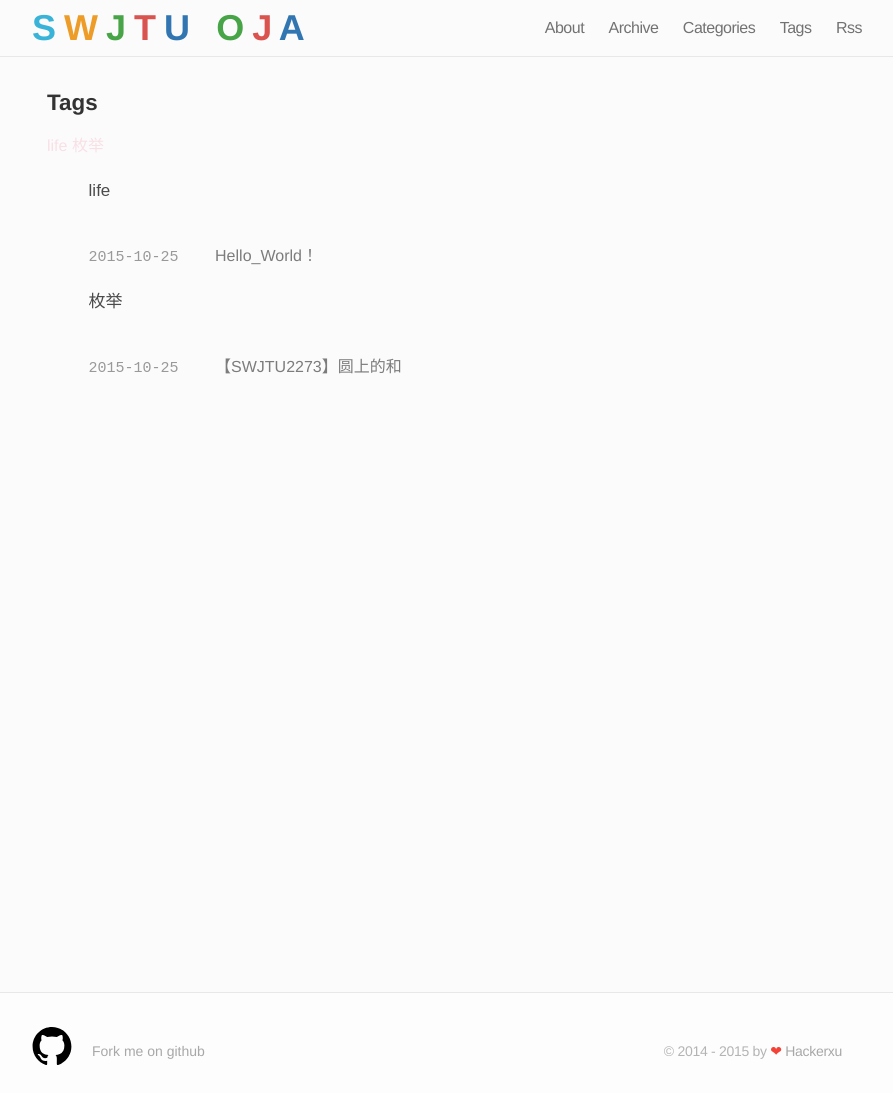
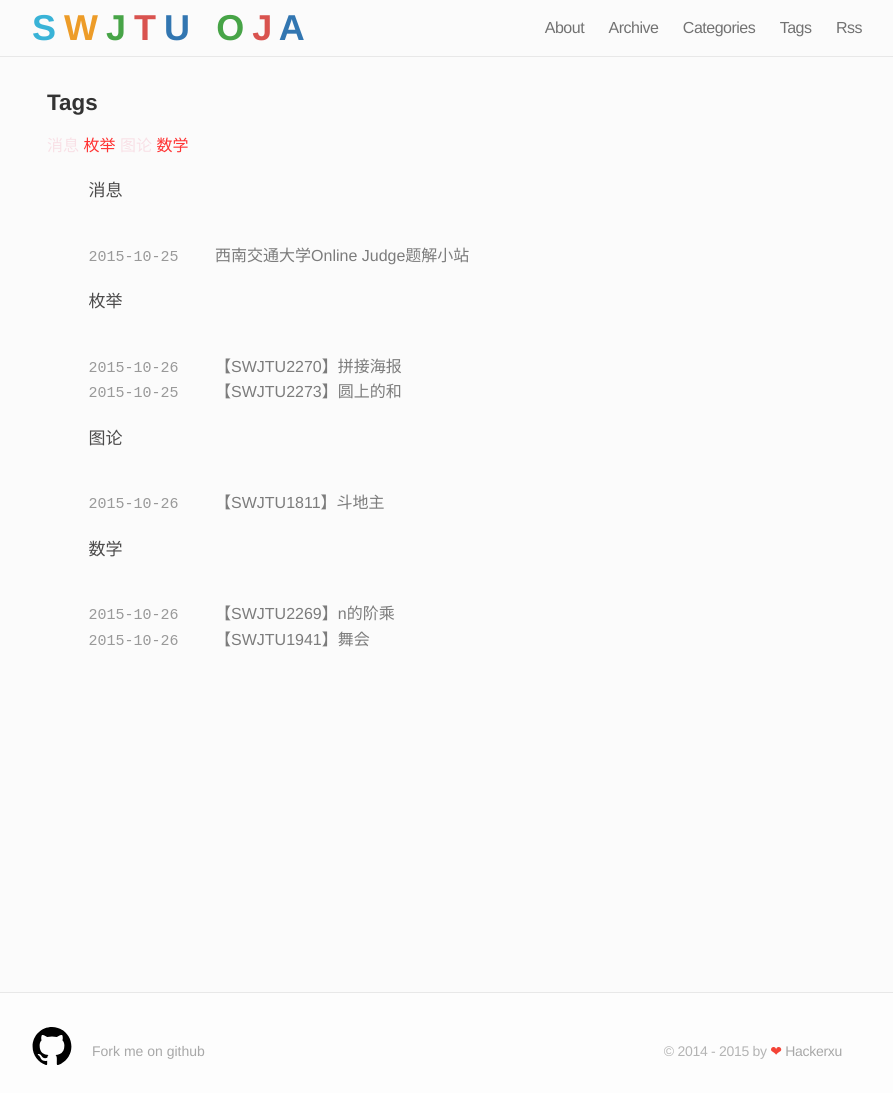
Before and after one commit to bamboohiko/swjtu-acm.github.io, a Jekyll site: the page built from tags.html, in a window 1280 px wide. Shown: the whole page, without its empty margins (193-1086 px from the left). Built offline with Jekyll 4.4.1, drawn with Linux system fonts in a browser that asks for light colours; nearby versions of some CDN libraries; Markdown is read by kramdown in place of the engine named in the settings; comment, search, counter and statistics services are not loaded; some of the changed lines change nothing that is shown.

Commit message:
update 2015-20-27 by Desgard_Duan

````diff
--- a/_posts/2015-10-25-HelloWorld.md
+++ b/_posts/2015-10-25-HelloWorld.md
@@ -1,18 +1,15 @@
 ---
 layout: post
 author: Desgard_Duan
-title: Hello_World！
+title: 西南交通大学Online Judge题解小站
 category: daily
-tag: [life]
+tag: [消息]
 ---
-Hello_World！
 
-<br />
-冬瓜的起点！
-```c++
+<code><pre>
 using namespace std;
 int main () {
-	cout << "Hello world!" << endl;
+	cout << "I love ACM!" << endl;
 	return 0;
 }
-```
+</pre></code>
--- /dev/null
+++ b/_posts/2015-10-26-SWJTU1811.md
@@ -0,0 +1,60 @@
+---
+layout: post
+author: afterstory
+title: 【SWJTU1811】斗地主
+category: 2015-2016学年西南交通大学第一次月赛
+tag: [计数]
+tag: [图论]
+---
+[题目链接](http://acm.swjtu.edu.cn/JudgeOnline/showproblem?problem_id=1811)
+
+
+我们不妨将整个认识关系转化为图来看待，将每个人作为图上的点，在认识的人之间连一条黑边，不认识的人之间连一条白边，则题目要求转化为求图中单色三角形个数，从反面考虑，只要求出费单色三角形个数，就可以间接得到非单色三角形个数。如图所示，在每个非单色三角形中，总有两个顶点连接两条异色边（在此三角形中的边），且有一个公共点的两条异色边总是唯一对应一个非单色三角形，因此如果第`i`个节点连接了`a[i]`条白边和`n - 1 - a[i]`条黑边，则这些边属于`a[i](n - 1 - a[i])`个非单色三角形，且每个非单色三角形计算了两次，则答案为
+
+> n*(n-1)*(n-2)/6 - 1/2*sigma(a[i](n-1-a[i]))’
+
+
+<div>
+<code><pre>
+#include "cstdio"
+#include "iostream"
+#include "algorithm"
+#include "sstream"
+#include "cstdlib"
+#include "cstring"
+#include "climits"
+#include "vector"
+#include "string"
+#include "ctime"
+#include "cmath"
+#include "deque"
+#include "queue"
+#include "stack"
+#include "set"
+#include "map"
+using namespace std;
+bool a[1010][1010];
+int main() {
+    int n,m;
+    while (scanf("%d%d",&n,&m) != EOF) {
+        memset(a,false,sizeof(a));
+        int from,to;
+        for (int i = 1;i <= m; i++) {
+            scanf("%d%d",&from,&to);
+            a[from][to] = a[to][from] = true;
+        }
+        int ans = 0;
+        for (int i = 1;i <= n; i++) {
+            int k = 0;
+            for (int j = 1;j <= n; j++)
+                if (a[i][j]) k++;
+            ans += k*(n-1-k);
+        }
+        ans = n*(n-1)*(n-2)/6 - ans/2;
+        printf("%d\n",ans);
+    }
+	return 0;
+}
+
+</pre></code>
+</div>
--- /dev/null
+++ b/_posts/2015-10-26-SWJTU1941.md
@@ -0,0 +1,47 @@
+---
+layout: post
+author: afterstory
+title: 【SWJTU1941】舞会
+category: 2015-2016学年西南交通大学第一次月赛
+tag: [数学]
+---
+[题目链接](http://acm.swjtu.edu.cn/JudgeOnline/showproblem?problem_id=1941)
+
+
+不妨从简单情况开始推理，当有`n`顶黑帽子时：
+`n=1`，则戴黑帽子的第一次就看到其他人都是白帽子，那么自己就肯定是黑帽子了。所以该打自己。
+`n=2`，第一次开灯后否没人打，说明黑帽不止一个，所以第二次如果有人只看到别人只有一顶黑帽子的话，就能判断自己头上是黑帽子，就该打自己，
+`n=3`,由于前两次没人打，所以至少三顶黑帽。第三次开灯后，有人打嘴巴，说明打嘴巴的人看到其他人只有两顶黑帽，所以能判断自己头上是黑帽。
+以此类推，若有`n`顶黑帽子，则答案为`n`。
+
+
+<div>
+<code><pre>
+#include "cstdio"
+#include "iostream"
+#include "algorithm"
+#include "sstream"
+#include "cstdlib"
+#include "cstring"
+#include "climits"
+#include "vector"
+#include "string"
+#include "ctime"
+#include "cmath"
+#include "deque"
+#include "queue"
+#include "stack"
+#include "set"
+#include "map"
+using namespace std;
+int main() {
+    int t,n,m;
+    scanf("%d",&t);
+    while (t--) {
+        scanf("%d%d",&n,&m);
+        printf("%d\n",n);
+    }
+	return 0;
+}
+</pre></code>
+</div>
--- /dev/null
+++ b/_posts/2015-10-26-SWJTU2269.md
@@ -0,0 +1,53 @@
+---
+layout: post
+author: afterstory
+title: 【SWJTU2269】n的阶乘
+category: 2015-2016学年西南交通大学第一次月赛
+tag: [数学]
+---
+[题目链接](http://acm.swjtu.edu.cn/JudgeOnline/showproblem?problem_id=2269)
+
+
+由于`n <= 1e9`,暴力显然是会TLE的，但对于模算数，有这样的性质成立：
+
+> (a*b) mod n = (a mod n)*(b mod n)
+
+因此当`n >= 2014`时，结果都为`0`,只需计算`n < 2014`的情况即可。
+
+
+<div>
+<code><pre>
+#include "cstdio"
+#include "iostream"
+#include "algorithm"
+#include "sstream"
+#include "cstdlib"
+#include "cstring"
+#include "climits"
+#include "vector"
+#include "string"
+#include "ctime"
+#include "cmath"
+#include "deque"
+#include "queue"
+#include "stack"
+#include "set"
+#include "map"
+const int mod = 2017;
+using namespace std;
+int main() {
+    int n;
+    while (scanf("%d",&n) != EOF && n) {
+        int ans = 1;
+        if (n >= mod) printf("0\n");
+        else {
+            for (int i = 1;i <= n; i++) {
+                ans = ans*i%mod;
+            }
+            printf("%d\n",ans);
+        }
+    }
+	return 0;
+}
+</pre></code>
+</div>
--- /dev/null
+++ b/_posts/2015-10-26-SWJTU2270.md
@@ -0,0 +1,69 @@
+---
+layout: post
+author: afterstory
+title: 【SWJTU2270】拼接海报
+category: 2015-2016学年西南交通大学第一次月赛
+tag: [枚举]
+---
+[题目链接](http://acm.swjtu.edu.cn/JudgeOnline/showproblem?problem_id=2270)
+
+本题数据量较小，可以采取暴力枚举的方法，三块矩形可以有如下两种拼接方式。
+
+枚举三块矩形的顺序及方向，对每种拼接方式检查对应条件。
+
+> 延伸：`C++`有自带的生成排列函数`next_permutation()`，有兴趣可自行查询用法。
+
+<div>
+<code><pre>
+#include "cstdio"
+#include "iostream"
+#include "algorithm"
+#include "sstream"
+#include "cstdlib"
+#include "cstring"
+#include "climits"
+#include "vector"
+#include "string"
+#include "ctime"
+#include "cmath"
+#include "deque"
+#include "queue"
+#include "stack"
+#include "set"
+#include "map"
+using namespace std;
+const int use[6][3] = {1,2,3,1,3,2,2,1,3,2,3,1,3,1,2,3,2,1};
+struct point {
+    int x,y;
+};
+point a[10];
+int mataix(int k1,int k2,int k3,int f1,int f2,int f3) {
+    int x1 = a[k1].x,y1 = a[k1].y;
+    int x2 = a[k2].x,y2 = a[k2].y;
+    int x3 = a[k3].x,y3 = a[k3].y;
+    if (f1) swap(x1,y1);
+    if (f2) swap(x2,y2);
+    if (f3) swap(x3,y3);
+    if (x1 == x2 && x2 == x3 && y1+y2+y3 == x1) return x1;
+    if (x1 == x2 + x3 && y2 == y3 && y1+y2 == x1) return x1;
+    return 0;
+}
+int main() {
+    while (scanf("%d%d",&a[1].x,&a[1].y) != EOF) {
+        scanf("%d%d%d%d",&a[2].x,&a[2].y,&a[3].x,&a[3].y);
+        int ans = 0;
+        for (int d = 0;d < 6;d++)
+        for (int i = 0;i <= 1;i++)
+            for (int j = 0;j <= 1;j++)
+                for (int k = 0;k <= 1;k++){
+                    ans = mataix(use[d][0],use[d][1],use[d][2],i,j,k);
+                    if (ans) goto lambel;
+                }
+        lambel:
+        if (ans) printf("%d\n",ans);
+        else printf("No\n");
+    }
+	return 0;
+}
+</pre></code>
+</div>
````
